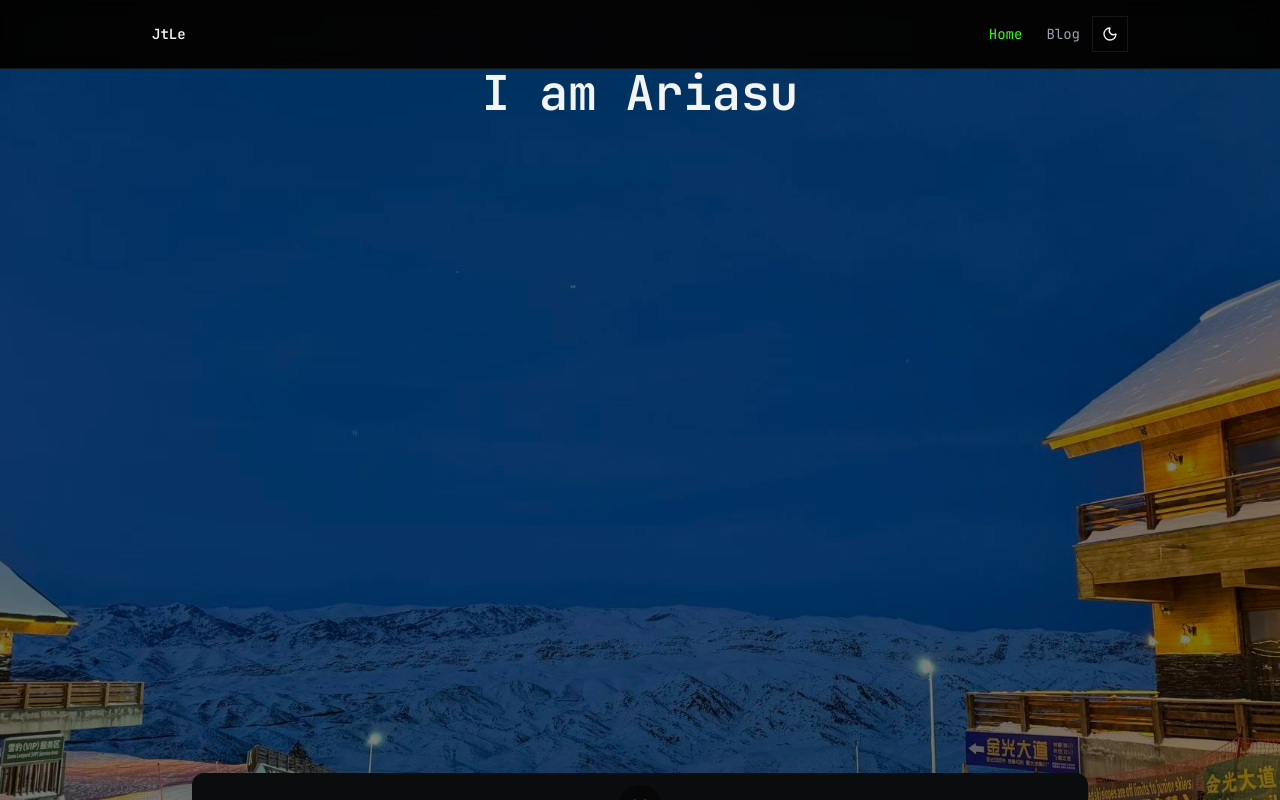
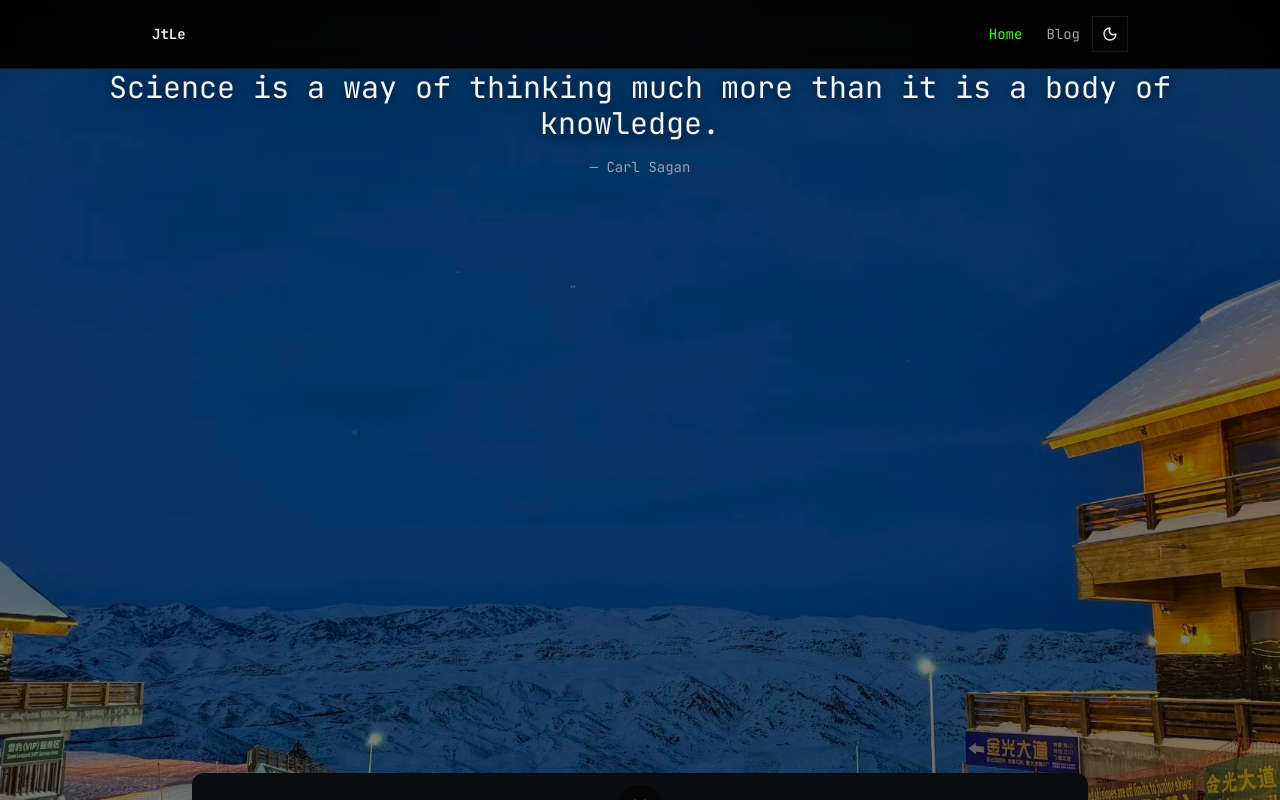
Before and after one commit to Ariasu123/ariasu123.github.io, a Next.js app: page / in a window 1280 px wide. Shown: the top 800 px of the page. Built offline with nearby package versions, Linux system fonts and the light colour scheme.

Commit message:
Replace hero headline with typewriter quote

```diff
--- a/src/app/globals.css
+++ b/src/app/globals.css
@@ -153,6 +153,12 @@
   animation: cursor-blink 0.8s step-end infinite;
 }
 
+.typewriter-cursor {
+  display: inline-block;
+  margin-left: 2px;
+  animation: cursor-blink 0.8s step-end infinite;
+}
+
 .prose {
   color: var(--muted-foreground);
   line-height: 1.8;
--- a/src/app/page.tsx
+++ b/src/app/page.tsx
@@ -10,7 +10,7 @@ export default function Home() {
 
   return (
     <main className="min-h-screen bg-neutral-900">
-      <HeroParallax title="I am Ariasu" scrollTargetId="content-start" />
+      <HeroParallax scrollTargetId="content-start" />
 
       <div className="relative z-10 -mt-24 pb-24">
         <div
--- a/src/components/hero-parallax.tsx
+++ b/src/components/hero-parallax.tsx
@@ -1,16 +1,70 @@
 "use client";
 
+import { useEffect, useState } from "react";
 import { motion, useScroll, useTransform } from "framer-motion";
 import { ChevronDown } from "lucide-react";
+import { cn } from "@/lib/utils";
 
 type HeroParallaxProps = {
-  title: string;
   scrollTargetId?: string;
 };
 
-export function HeroParallax({ title, scrollTargetId }: HeroParallaxProps) {
+const QUOTES = [
+  {
+    text: "Stay hungry, stay foolish.",
+    author: "Steve Jobs",
+  },
+  {
+    text: "The future is already here. It is just not evenly distributed.",
+    author: "William Gibson",
+  },
+  {
+    text: "What we know is a drop, what we do not know is an ocean.",
+    author: "Isaac Newton",
+  },
+  {
+    text: "Science is a way of thinking much more than it is a body of knowledge.",
+    author: "Carl Sagan",
+  },
+  {
+    text: "The mountains are calling and I must go.",
+    author: "John Muir",
+  },
+  {
+    text: "Programs must be written for people to read.",
+    author: "Harold Abelson",
+  },
+];
+
+export function HeroParallax({ scrollTargetId }: HeroParallaxProps) {
   const { scrollY } = useScroll();
   const y = useTransform(scrollY, [0, 1000], [0, 300]);
+  const [quote, setQuote] = useState(QUOTES[0]);
+  const [displayText, setDisplayText] = useState("");
+  const [isTyping, setIsTyping] = useState(true);
+
+  useEffect(() => {
+    const nextQuote = QUOTES[Math.floor(Math.random() * QUOTES.length)];
+    setQuote(nextQuote);
+  }, []);
+
+  useEffect(() => {
+    setDisplayText("");
+    setIsTyping(true);
+  }, [quote]);
+
+  useEffect(() => {
+    if (displayText.length >= quote.text.length) {
+      setIsTyping(false);
+      return;
+    }
+
+    const timeout = setTimeout(() => {
+      setDisplayText(quote.text.slice(0, displayText.length + 1));
+    }, 50);
+
+    return () => clearTimeout(timeout);
+  }, [displayText, quote.text]);
 
   const handleScrollClick = () => {
     if (!scrollTargetId) {
@@ -31,10 +85,26 @@ export function HeroParallax({ title, scrollTargetId }: HeroParallaxProps) {
         />
       </motion.div>
       <div className="absolute inset-0 z-10 bg-black/50" />
-      <div className="relative z-20 flex h-full items-center justify-center">
-        <h1 className="text-4xl font-semibold text-gray-100 sm:text-5xl">
-          {title}
-        </h1>
+      <div className="relative z-20 flex h-full items-center justify-center px-6 text-center">
+        <div className="space-y-4 font-mono text-gray-100">
+          <p
+            className="text-2xl sm:text-3xl"
+            style={{ textShadow: "0 2px 12px rgba(0,0,0,0.6)" }}
+          >
+            {displayText}
+            <span className={cn("typewriter-cursor", !isTyping && "opacity-0")}>
+              |
+            </span>
+          </p>
+          <p
+            className={cn(
+              "text-sm text-muted-foreground transition-opacity duration-300",
+              displayText.length >= quote.text.length ? "opacity-100" : "opacity-0"
+            )}
+          >
+            — {quote.author}
+          </p>
+        </div>
       </div>
       <button
         type="button"
```
